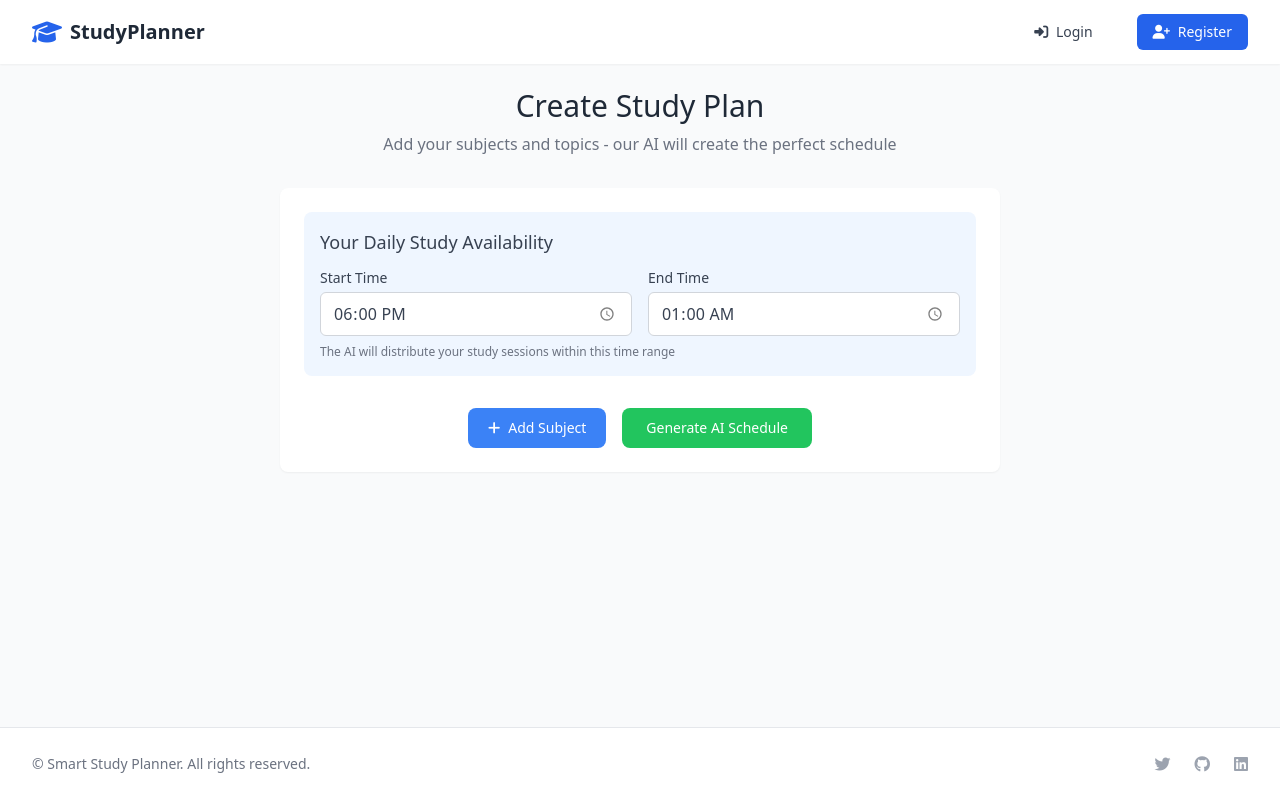
After one commit to ISannan-Ahmad/Smart-Study-Planner, a Flask app: page /plan in a window 1280 px wide. The commit adds this page. Run offline with Flask 3, Linux system fonts and the light colour scheme; some libraries are stand-ins or nearby versions.

Commit message:
Basic Website Structure Completed

```diff
--- a/app/__init__.py
+++ b/app/__init__.py
@@ -6,7 +6,7 @@ from flask_login import current_user
 
 db = SQLAlchemy()
 login_manager = LoginManager()
-login_manager.login_view = 'auth.login'  # Redirect to login view if not authenticated
+login_manager.login_view = 'auth.login'
 
 def create_app():
     app = Flask(__name__)
@@ -15,15 +15,12 @@ def create_app():
     db.init_app(app)
     login_manager.init_app(app)
 
-    # Import models so they are registered with SQLAlchemy
     from .models import User
 
-    # User loader for Flask-Login
     @login_manager.user_loader
     def load_user(user_id):
         return User.query.get(int(user_id))
 
-    # Import and register blueprints
     from .routes import main
     from .auth import auth
     app.register_blueprint(main)
@@ -33,5 +30,4 @@ def create_app():
     with app.app_context():
         db.create_all()
 
-
     return app
--- a/app/auth.py
+++ b/app/auth.py
@@ -36,7 +36,7 @@ def login():
         if user and check_password_hash(user.password, form.password.data):
             login_user(user)
             flash("Logged in successfully.", "success")
-            return redirect(url_for('main.dashboard'))  # Or wherever your app goes after login
+            return redirect(url_for('main.dashboard'))
         else:
             flash("Invalid credentials", "danger")
 
--- a/app/routes.py
+++ b/app/routes.py
@@ -1,22 +1,80 @@
-from flask import Blueprint, render_template
+from flask import Blueprint, render_template, redirect, url_for, request
 from flask_login import login_required
-
-
-main = Blueprint("main", __name__)
-
-from flask import Blueprint, render_template
+from datetime import datetime
+import json
 
 main = Blueprint('main', __name__)
+
 
 @main.route('/')
 def home():
     return render_template('home.html')
 
+
 @main.route('/about')
 def about():
     return render_template('about.html')
 
+
 @main.route('/dashboard')
 @login_required
 def dashboard():
-    return render_template('dashboard.html')  # You'll create this later
+    return render_template('dashboard.html')
+
+
+@main.route("/plan", methods=["GET", "POST"])
+def plan():
+    if request.method == "POST":
+        form_data = request.form.to_dict(flat=False)
+
+        # Step 1: Extract study time range
+        daily_start = request.form.get("daily_start_time")  # e.g., '18:00'
+        daily_end = request.form.get("daily_end_time")      # e.g., '01:00'
+
+        # Step 2: Reconstruct subjects
+        subjects = []
+        subject_indexes = set()
+
+        # Find all unique subject indexes
+        for key in form_data:
+            if key.startswith("subjects["):
+                idx = key.split("[")[1].split("]")[0]
+                subject_indexes.add(idx)
+
+        for idx in subject_indexes:
+            name = request.form.get(f"subjects[{idx}][name]")
+            exam_date = request.form.get(f"subjects[{idx}][exam_date]")
+
+            topics = []
+            topic_index = 0
+            while True:
+                topic_name = request.form.get(f"subjects[{idx}][topics][{topic_index}][name]")
+                topic_difficulty = request.form.get(f"subjects[{idx}][topics][{topic_index}][difficulty]")
+                if not topic_name:
+                    break
+                topics.append({
+                    "name": topic_name,
+                    "difficulty": topic_difficulty
+                })
+                topic_index += 1
+
+            subjects.append({
+                "name": name,
+                "exam_date": exam_date,
+                "topics": topics
+            })
+
+        # Final structured data
+        user_input = {
+            "daily_start_time": daily_start,
+            "daily_end_time": daily_end,
+            "subjects": subjects
+        }
+
+        # You can now:
+        # - Send this to Gemini API
+        # - Pass it to your schedule generator
+        # - Render a result page
+        return render_template("schedule.html", schedule=user_input)  # TEMP: just to test it
+
+    return render_template("planform.html")
--- a/app/templates/base.html
+++ b/app/templates/base.html
@@ -42,21 +42,14 @@
                         <a href="{{ url_for('main.dashboard') }}" class="text-gray-700 hover:text-blue-600 px-3 py-2 text-sm font-medium">
                             <i class="fas fa-tachometer-alt mr-1"></i> Dashboard
                         </a>
-                        <!-- <a href="{{ url_for('main.analytics') }}" class="text-gray-700 hover:text-blue-600 px-3 py-2 text-sm font-medium">
-                            <i class="fas fa-chart-line mr-1"></i> Analytics
+
+                        <a href="{{ url_for('main.plan') }}" class="text-gray-700 hover:text-blue-600 px-3 py-2 text-sm font-medium">
+                            <i class="fas fa-idea-alt mr-1"></i> Create Plan
                         </a>
-                        <div class="relative group">
-                            <button class="text-gray-700 hover:text-blue-600 px-3 py-2 text-sm font-medium">
-                                <i class="fas fa-user-circle mr-1"></i> Account
-                                <i class="fas fa-chevron-down ml-1 text-xs"></i>
-                            </button>
-                            <div class="absolute right-0 mt-2 w-48 bg-white rounded-md shadow-lg py-1 z-10 hidden group-hover:block">
-                                <a href="{{ url_for('main.profile') }}" class="block px-4 py-2 text-sm text-gray-700 hover:bg-gray-100">
-                                    <i class="fas fa-user mr-2"></i> Profile
-                                </a> -->
-                                <a href="{{ url_for('auth.logout') }}" class="block px-4 py-2 text-sm text-gray-700 hover:bg-gray-100">
-                                    <i class="fas fa-sign-out-alt mr-2"></i> Logout
-                                </a>
+
+                        <a href="{{ url_for('auth.logout') }}" class="block px-4 py-2 text-sm text-gray-700 hover:bg-gray-100">
+                            <i class="fas fa-sign-out-alt mr-2"></i> Logout
+                        </a>
                             </div>
                         </div>
                     {% else %}
@@ -85,12 +78,7 @@
                     <a href="{{ url_for('main.dashboard') }}" class="block px-3 py-2 rounded-md text-base font-medium text-gray-700 hover:text-blue-600 hover:bg-gray-100">
                         <i class="fas fa-tachometer-alt mr-2"></i> Dashboard
                     </a>
-                    <!-- <a href="{{ url_for('main.analytics') }}" class="block px-3 py-2 rounded-md text-base font-medium text-gray-700 hover:text-blue-600 hover:bg-gray-100">
-                        <i class="fas fa-chart-line mr-2"></i> Analytics
-                    </a>
-                    <a href="{{ url_for('main.profile') }}" class="block px-3 py-2 rounded-md text-base font-medium text-gray-700 hover:text-blue-600 hover:bg-gray-100">
-                        <i class="fas fa-user mr-2"></i> Profile
-                    </a> -->
+
                     <a href="{{ url_for('auth.logout') }}" class="block px-3 py-2 rounded-md text-base font-medium text-gray-700 hover:text-blue-600 hover:bg-gray-100">
                         <i class="fas fa-sign-out-alt mr-2"></i> Logout
                     </a>
--- a/app/templates/home.html
+++ b/app/templates/home.html
@@ -28,7 +28,7 @@
 
             <!-- Right Column -->
             <div class="md:w-1/2">
-                <img src="https://illustrations.popsy.co/amber/student-writing.svg"
+                <img src="F:\Programming\Python_Shits\Projects\Smart_Study_Planner\app\templates\assets\heroimg.jpg"
                      alt="Student studying"
                      class="w-full h-auto max-w-md mx-auto">
             </div>
--- /dev/null
+++ b/app/templates/planform.html
@@ -0,0 +1,169 @@
+{% extends "base.html" %}
+{% block content %}
+<div class="max-w-3xl mx-auto p-6">
+  <div class="mb-8 text-center">
+    <h1 class="text-3xl font-light text-gray-800 mb-2">Create Study Plan</h1>
+    <p class="text-gray-500">Add your subjects and topics - our AI will create the perfect schedule</p>
+  </div>
+
+  <form id="studyPlanForm" class="bg-white rounded-lg shadow-sm p-6" action="{{ url_for('main.plan') }}" method="post">
+    <!-- Daily Study Time Range -->
+    <div class="mb-8 p-4 bg-blue-50 rounded-lg">
+      <h2 class="text-lg font-medium text-gray-700 mb-3">Your Daily Study Availability</h2>
+      <div class="grid grid-cols-1 md:grid-cols-2 gap-4">
+        <div>
+          <label class="block text-sm font-medium text-gray-700 mb-1">Start Time</label>
+          <input type="time" name="daily_start_time"
+                 class="w-full px-3 py-2 text-gray-700 border border-gray-300 rounded-md focus:outline-none focus:ring-2 focus:ring-blue-200 focus:border-blue-500"
+                 value="18:00" required>
+        </div>
+        <div>
+          <label class="block text-sm font-medium text-gray-700 mb-1">End Time</label>
+          <input type="time" name="daily_end_time"
+                 class="w-full px-3 py-2 text-gray-700 border border-gray-300 rounded-md focus:outline-none focus:ring-2 focus:ring-blue-200 focus:border-blue-500"
+                 value="01:00" required>
+        </div>
+      </div>
+      <p class="mt-2 text-xs text-gray-500">The AI will distribute your study sessions within this time range</p>
+    </div>
+
+    <!-- Subjects Container -->
+    <div id="subjectsContainer" class="space-y-6"></div>
+
+    <div class="flex justify-center space-x-4 mt-8">
+      <button type="button" onclick="addSubject()" class="flex items-center px-5 py-2.5 text-sm font-medium text-white bg-blue-500 hover:bg-blue-600 rounded-lg transition-colors">
+        <i class="fas fa-plus mr-2"></i> Add Subject
+      </button>
+
+      <button type="submit" class="px-6 py-2.5 text-sm font-medium text-white bg-green-500 hover:bg-green-600 rounded-lg transition-colors">
+        Generate AI Schedule
+      </button>
+    </div>
+  </form>
+</div>
+
+<script>
+let subjectIndex = 0;
+
+function addSubject() {
+  const container = document.getElementById('subjectsContainer');
+
+  const subjectDiv = document.createElement('div');
+  subjectDiv.classList = "subject-container border border-gray-200 rounded-xl p-5 hover:border-gray-300 transition-colors";
+  subjectDiv.innerHTML = `
+    <div class="grid grid-cols-1 md:grid-cols-2 gap-4">
+      <div>
+        <label class="block text-sm font-medium text-gray-700 mb-1">Subject Name</label>
+        <input type="text" name="subjects[${subjectIndex}][name]"
+               class="w-full px-3 py-2 text-gray-700 border border-gray-300 rounded-md focus:outline-none focus:ring-2 focus:ring-blue-200 focus:border-blue-500"
+               placeholder="e.g. Mathematics" required>
+      </div>
+      <div>
+        <label class="block text-sm font-medium text-gray-700 mb-1">Exam Date</label>
+        <input type="date" name="subjects[${subjectIndex}][exam_date]"
+               class="w-full px-3 py-2 text-gray-700 border border-gray-300 rounded-md focus:outline-none focus:ring-2 focus:ring-blue-200 focus:border-blue-500" required>
+      </div>
+    </div>
+
+    <div class="mt-6">
+      <div class="flex justify-between items-center mb-3">
+        <h3 class="text-sm font-medium text-gray-700">Topics</h3>
+        <button type="button" class="add-topic-btn text-xs px-3 py-1 bg-gray-100 hover:bg-gray-200 text-gray-700 rounded-full transition-colors">
+          <i class="fas fa-plus mr-1"></i> Add Topic
+        </button>
+      </div>
+      <div class="topicsContainer space-y-3"></div>
+    </div>
+
+    <div class="mt-4 flex justify-end">
+      <button type="button" class="remove-subject-btn text-sm px-3 py-1 text-red-500 hover:text-red-700 hover:bg-red-50 rounded transition-colors">
+        <i class="fas fa-trash-alt mr-1"></i> Remove Subject
+      </button>
+    </div>
+  `;
+
+  // Add data attribute to track subject index
+  subjectDiv.setAttribute('data-subject-index', subjectIndex);
+
+  container.appendChild(subjectDiv);
+  subjectIndex++;
+}
+
+// Event delegation for remove buttons (place this in your script section)
+document.addEventListener('click', function(e) {
+  // Handle subject removal
+  if (e.target.closest('.remove-subject-btn')) {
+    const subjectDiv = e.target.closest('.subject-container');
+    if (subjectDiv) {
+      subjectDiv.remove();
+    }
+  }
+
+  // Handle topic addition
+  if (e.target.closest('.add-topic-btn')) {
+    const subjectDiv = e.target.closest('.subject-container');
+    if (subjectDiv) {
+      const subjectIndex = subjectDiv.getAttribute('data-subject-index');
+      addTopic(e.target, subjectIndex);
+    }
+  }
+});
+
+// Modified addTopic function to work with new structure
+function addTopic(button, subjectIdx) {
+  const topicsContainer = button.closest('.subject-container').querySelector('.topicsContainer');
+  const topicCount = topicsContainer.children.length;
+
+  const topicDiv = document.createElement('div');
+  topicDiv.classList = "topic-item bg-gray-50 rounded-lg p-3 group hover:bg-gray-100 transition-colors";
+  topicDiv.innerHTML = `
+    <div class="grid grid-cols-1 md:grid-cols-2 gap-3">
+      <div>
+        <input type="text" name="subjects[${subjectIdx}][topics][${topicCount}][name]"
+               placeholder="Topic name"
+               class="w-full px-2 py-1.5 text-sm border border-gray-300 rounded focus:outline-none focus:ring-1 focus:ring-blue-200 focus:border-blue-400" required>
+      </div>
+      <div class="flex items-center">
+        <select name="subjects[${subjectIdx}][topics][${topicCount}][difficulty]"
+                class="w-full px-2 py-1.5 text-sm border border-gray-300 rounded focus:outline-none focus:ring-1 focus:ring-blue-200 focus:border-blue-400">
+          <option value="Easy">Easy</option>
+          <option value="Medium" selected>Medium</option>
+          <option value="Hard">Hard</option>
+        </select>
+        <button type="button" class="remove-topic-btn ml-2 text-gray-400 hover:text-red-500 transition-colors invisible group-hover:visible">
+          <i class="fas fa-times"></i>
+        </button>
+      </div>
+    </div>
+  `;
+
+  topicsContainer.appendChild(topicDiv);
+}
+
+// Handle topic removal
+document.addEventListener('click', function(e) {
+  if (e.target.closest('.remove-topic-btn')) {
+    const topicDiv = e.target.closest('.topic-item');
+    if (topicDiv) {
+      topicDiv.remove();
+    }
+  }
+});
+
+
+
+
+</script>
+
+<style>
+  input[type="date"]::-webkit-calendar-picker-indicator,
+  input[type="time"]::-webkit-calendar-picker-indicator {
+    filter: invert(0.5);
+    cursor: pointer;
+  }
+  input[type="date"]::-webkit-calendar-picker-indicator:hover,
+  input[type="time"]::-webkit-calendar-picker-indicator:hover {
+    filter: invert(0.3);
+  }
+</style>
+{% endblock %}
```
Also changed, not shown: app/models.py (+20 -0 lines), app/templates/schedule.html (added, +9 -0 lines), requirements.txt (added, +40 -0 lines), app/templates/assets/heroimg.jpg (added).
